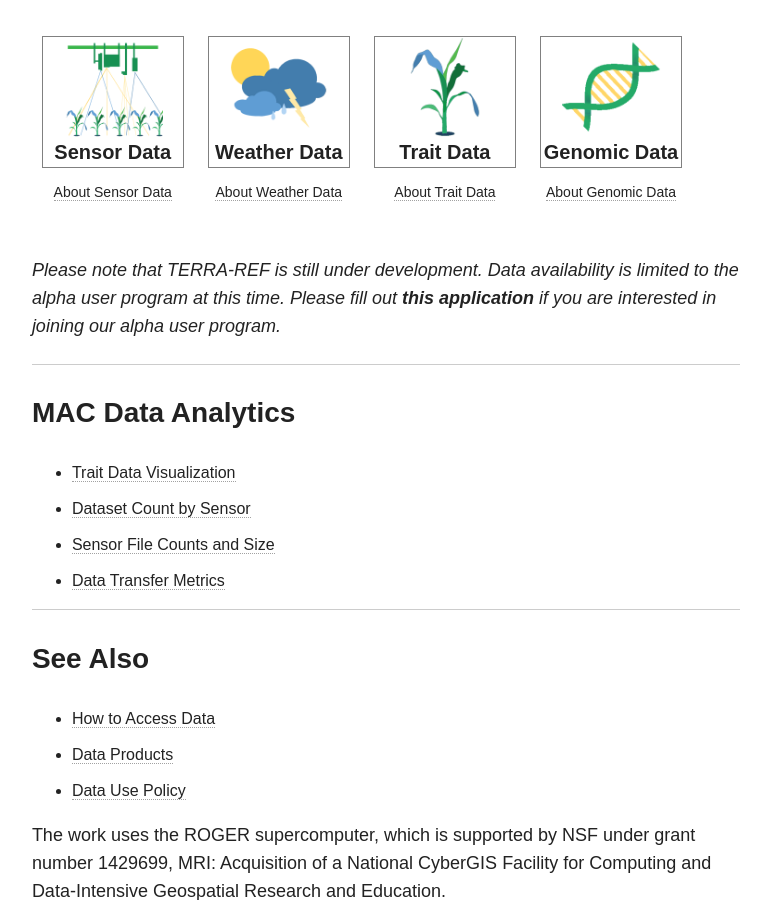
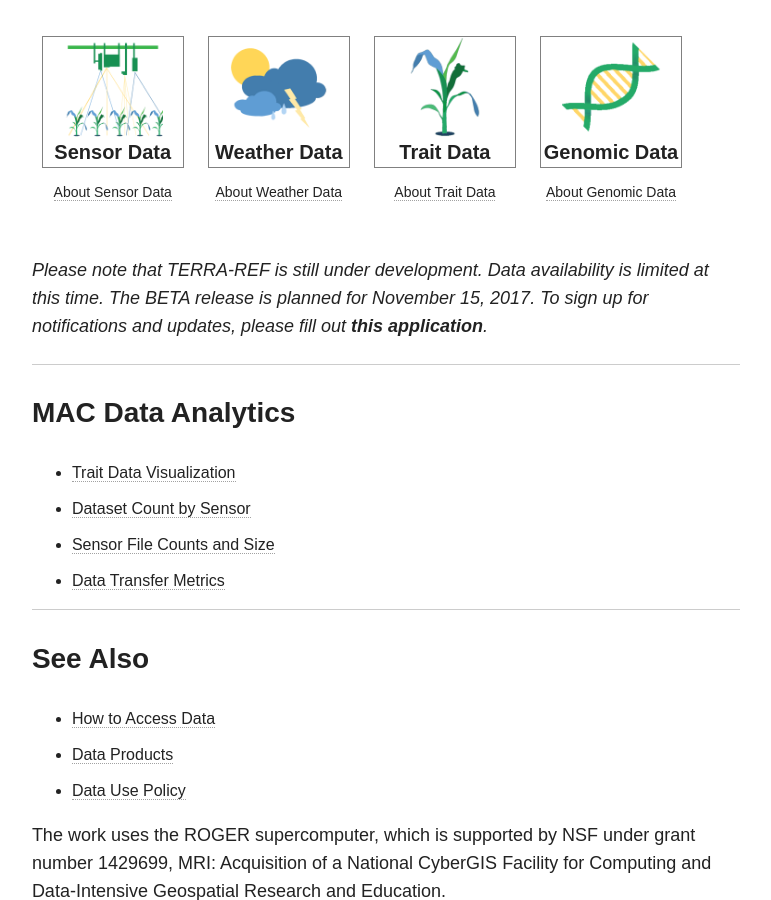
Before and after one commit to terra-reference/terraref.github.io, a Jekyll site: the page built from data/index.md, in a window 1280 px wide and 900 px high, scrolled down 379 px. Shown: the whole window, without its empty margins (254-1025 px from the left). Built offline with Jekyll 4.4.1, drawn with Linux system fonts in a browser that asks for light colours; nearby versions of some CDN libraries.

Commit message:
Update index.md

```diff
--- a/data/index.md
+++ b/data/index.md
@@ -42,7 +42,7 @@ TERRA-REF provides access to direct measurements and sensor observations, derive
 </div>
 </div>
 
-_Please note that TERRA-REF is still under development. Data availability is limited to the alpha user program at this time. Please fill out [**this application**](https://goo.gl/forms/bqccgTxLkzF5QEUg1) if you are interested in joining our alpha user program._
+_Please note that TERRA-REF is still under development. Data availability is limited at this time. The BETA release is planned for November 15, 2017. To sign up for notifications and updates, please fill out [**this application**](https://goo.gl/forms/bqccgTxLkzF5QEUg1)._
 <hr/>
 
 ## MAC Data Analytics
```
